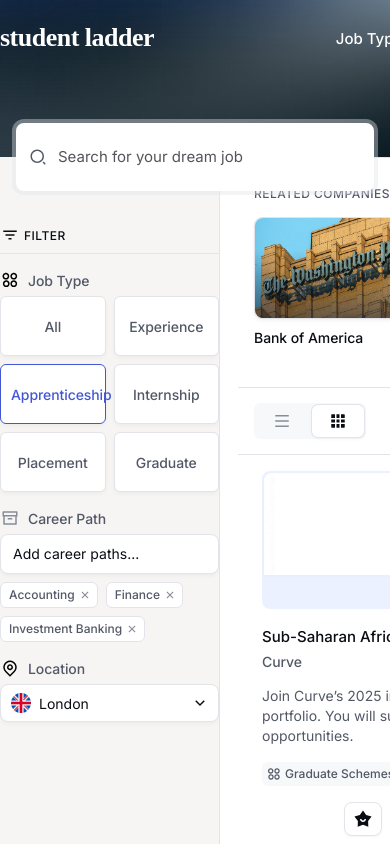
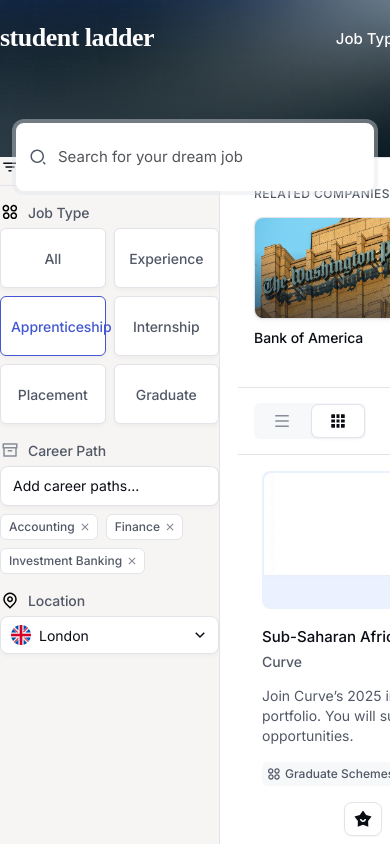
Before and after one commit to AJDPRES/Student-Ladder, a Next.js app: page /job-search in a window 390 px wide. Shown: the top 844 px of the page. Built offline with nearby package versions, Linux system fonts and the light colour scheme.

Commit message:
“final-sticky-works”

```diff
--- a/src/styles/job-pages.css
+++ b/src/styles/job-pages.css
@@ -283,7 +283,7 @@
   display: grid;
   grid-template-columns: var(--job-filter-width, 257px) var(--job-results-width, 803px);
   column-gap: var(--job-column-gap, 16px);
-  align-items: start;
+  align-items: stretch;
   padding: 0 0 16px;
   width: 100%;
   max-width: var(--job-layout-width, 1076px);
@@ -308,7 +308,11 @@
 .job-search-surface--filter {
   grid-column: 1;
   background: #f6f5f4;
-  padding-top: calc(var(--job-search-searchbox-height, 68px));
+}
+.job-search-surface--filter::before {
+  content: "";
+  display: block;
+  height: calc(var(--job-search-searchbox-height, 68px));
 }
 .job-search-surface--results {
   grid-column: 2;
@@ -349,6 +353,9 @@
     position: static;
     top: auto;
   }
+  .job-search-surface--filter::before {
+    height: 0;
+  }
   .job-search-surface--results::after {
     display: none;
   }
```
Also changed, not shown: 1 other file (tests, documents, lock files or other folders).
